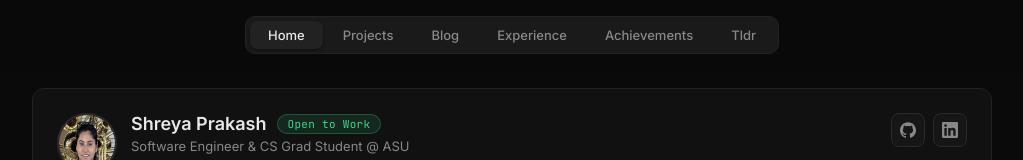
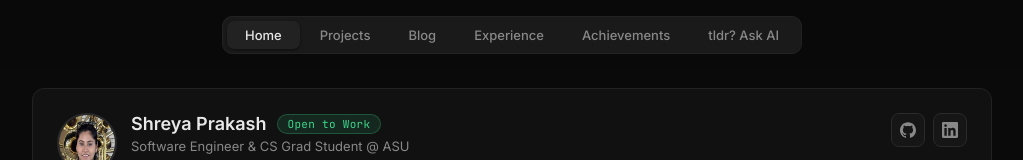
Before and after one commit to spraka52/ShreyaPrakash--Portfolio, a React (Create React App) app: page / in a window 1280 px wide. Shown: the top 160 px of the page, without its empty margins (128-1151 px from the left). Built offline with nearby package versions, Linux system fonts and the light colour scheme.

Commit message:
tldr changes

```diff
--- a/src/App.jsx
+++ b/src/App.jsx
@@ -194,7 +194,7 @@ export default function App() {
         <div className="nav-pills">
           {TABS.map(id => (
             <button key={id} className={"pill"+(active===id?" on":"")} onClick={() => go(id)}>
-              {id.charAt(0).toUpperCase()+id.slice(1)}
+              {id === "tldr" ? "tldr? Ask AI" : id.charAt(0).toUpperCase()+id.slice(1)}
             </button>
           ))}
         </div>
@@ -380,8 +380,8 @@ export default function App() {
 
         <section id="tldr" style={{paddingTop:48,paddingBottom:80}}>
           <div style={{textAlign:"center",marginBottom:28}}>
-            <div style={{fontFamily:"'JetBrains Mono',monospace",fontSize:36,fontWeight:700,color:"var(--txt)",letterSpacing:"-1px",marginBottom:8}}>tldr</div>
-            <div style={{fontSize:14,color:"var(--muted)"}}>Too Long; Didn't Read — quick chat to know more about my experience and skills</div>
+            <div style={{fontFamily:"'JetBrains Mono',monospace",fontSize:36,fontWeight:700,color:"var(--txt)",letterSpacing:"-1px",marginBottom:8}}>tldr? Ask AI</div>
+            <div style={{fontSize:14,color:"var(--muted)"}}>Too Long; Didn't Read — ask the AI anything about my experience and skills</div>
           </div>
           <div className="card tldr-card">
             <div style={{marginBottom:12}}>
```
